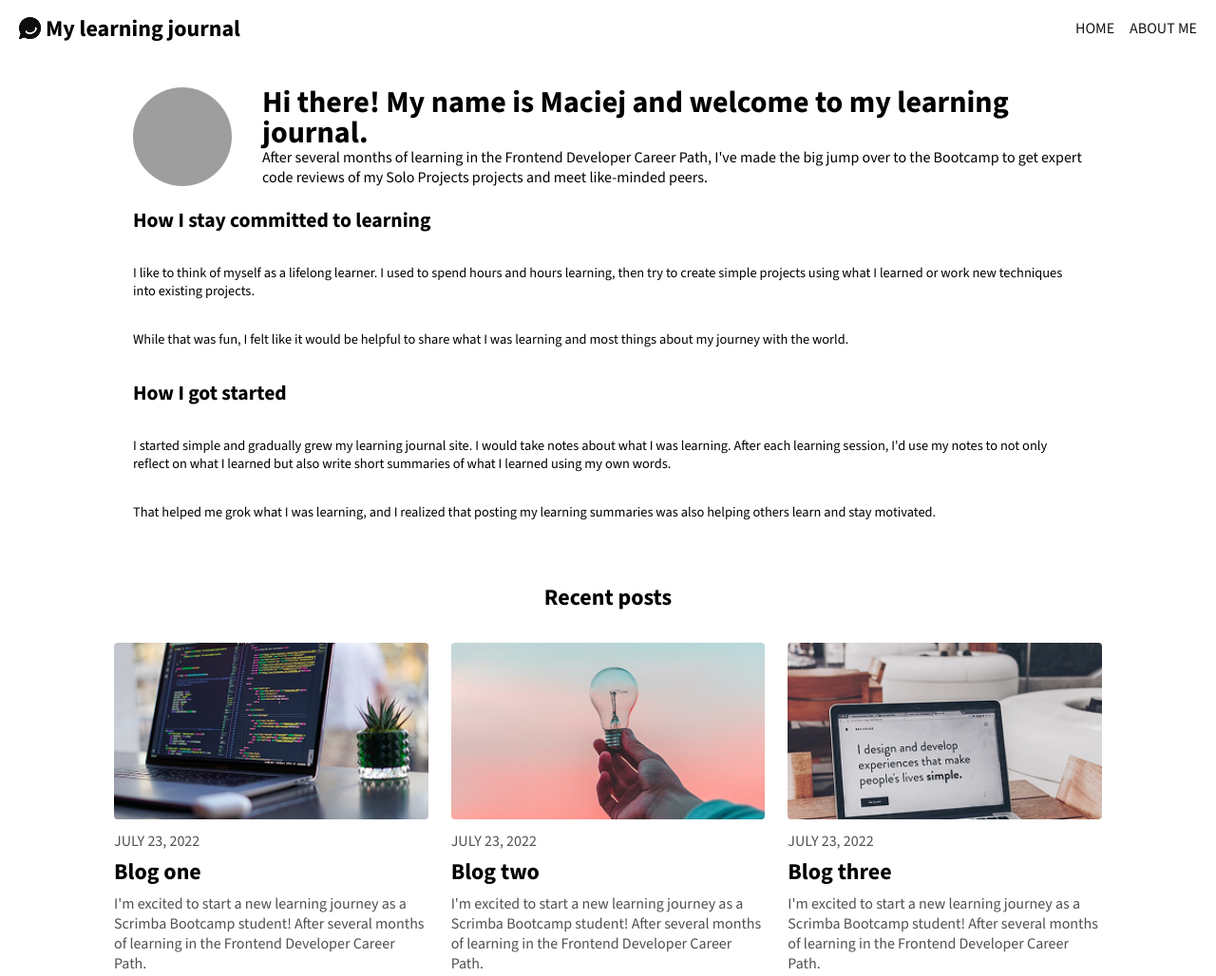
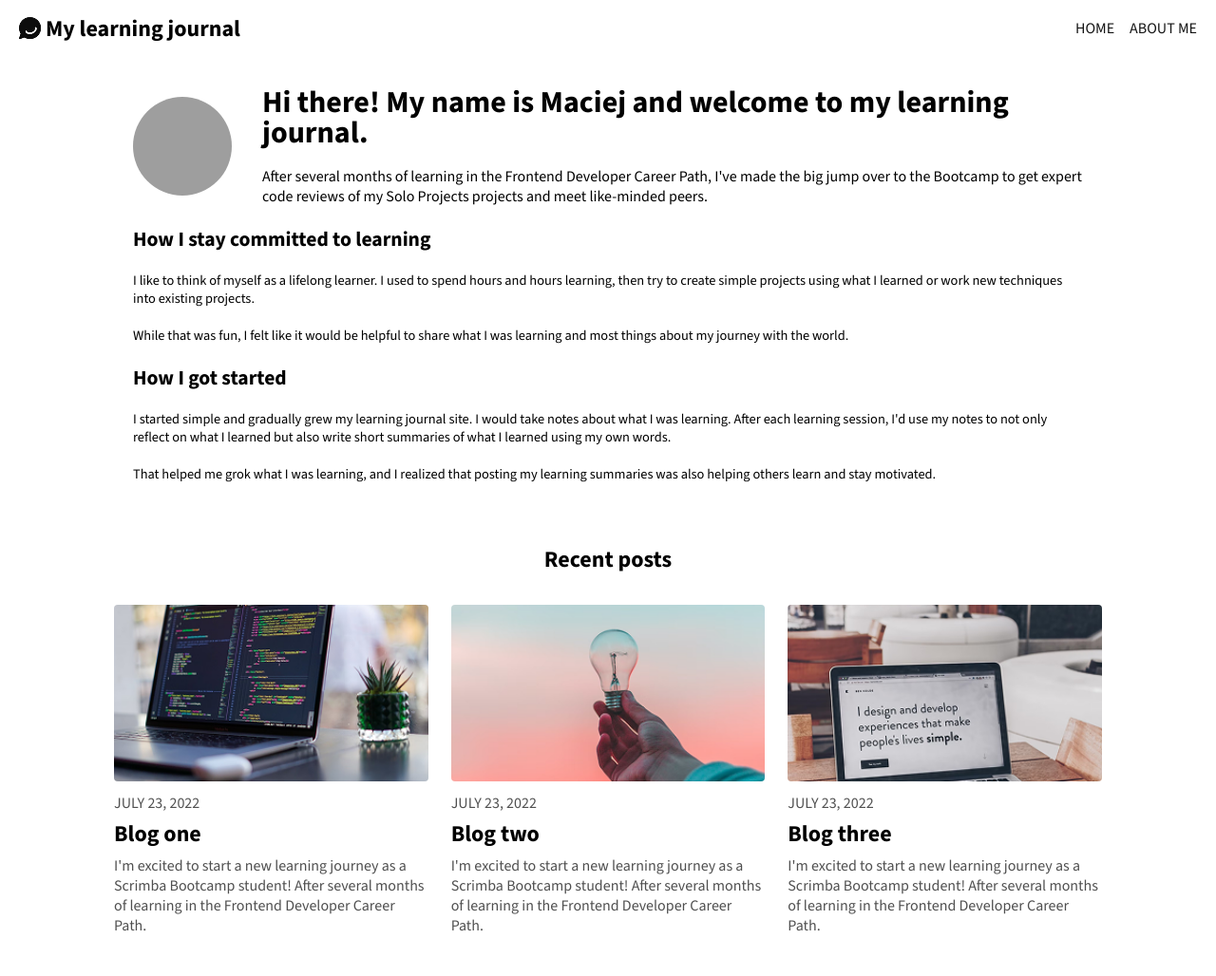
Before and after one commit to macien12/Learning-Journal-Scrimba, a website built with Vite: page about.html in a window 1280 px wide. Shown: the top 1028 px of the page at 95% size. Built offline with nearby package versions, Linux system fonts and the light colour scheme; grey boxes are pictures that could not be loaded.

Commit message:
Update about.css

```diff
--- a/css/about.css
+++ b/css/about.css
@@ -17,12 +17,16 @@ body {
 
 .main-text {
     font-size: 0.9rem;
+    display: flex;
+    flex-direction: column;
+    gap: 1.25rem;
 }
 
 .hero-text h2 {
     font-size: 2rem;
     line-height: 1;
 }
+
 
 
 
@@ -42,7 +46,8 @@ body {
     }
 
     .about-intro {
-        flex-direction: row;
+        display: flex;
+        flex-direction: column;
         align-items: center;
         gap: 1.5rem;
     }
@@ -59,7 +64,13 @@ body {
         font-size: 0.9rem;
         display: flex;
         flex-direction: column;
-        gap: 2rem;
+        gap: 1.25rem;
+    }
+
+    .hero-text {
+        display: flex;
+        flex-direction: column;
+        gap: 1.25rem;
     }
 
 }
@@ -186,6 +197,12 @@ footer {
     gap: 0.75rem;
 }
 
+.about-intro {
+    display: flex;
+    flex-direction: row;
+    gap: 100px;
+}
+
 
 .blog-content article > div {
     display: flex;
```
